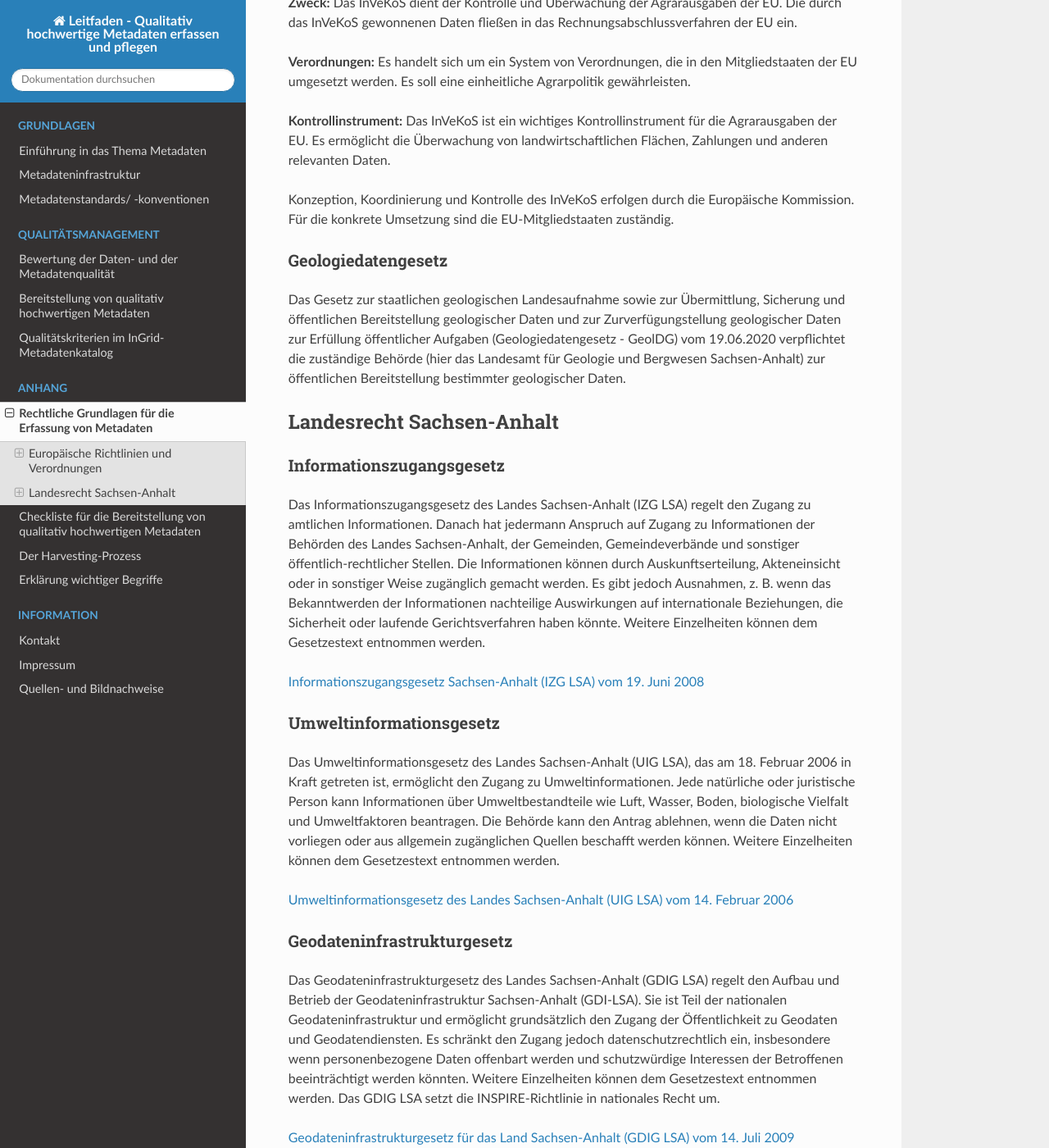
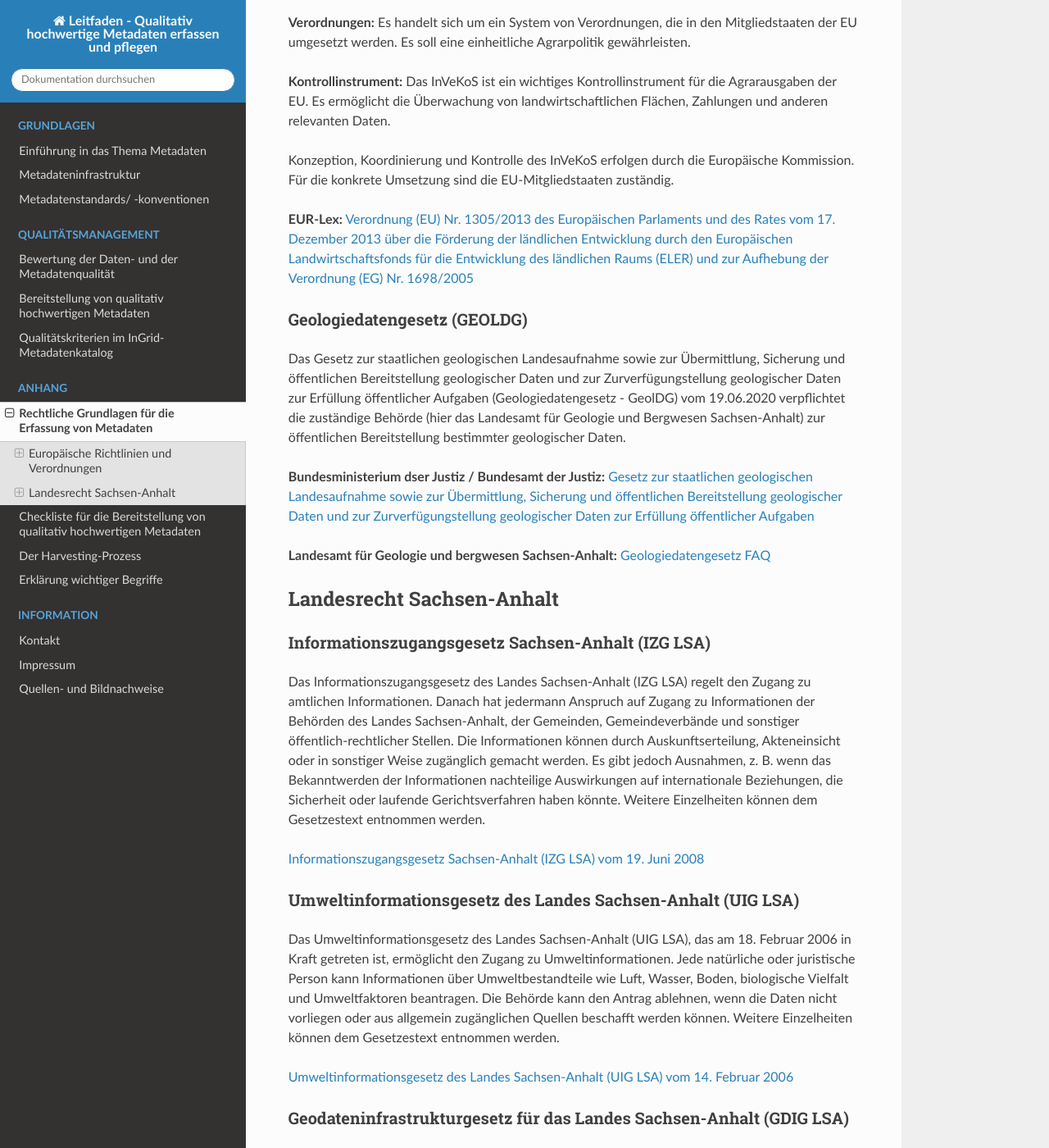
Before and after one commit to tomiwo/ingrid-mdk-st-high-quality-metadata, a Sphinx documentation site: the page built from docs/anhang/rechtliche-grundlagen.rst, in a window 1280 px wide and 1400 px high, scrolled down 4157 px. Shown: the whole window at 82% size. Built offline with Sphinx 7.4.7 and the Read the Docs theme 3.1.0, drawn with Linux system fonts in a browser that asks for light colours; some of the changed text lies outside the part shown.

Commit message:
Update rechtliche-grundlagen.rst

```diff
--- a/docs/anhang/rechtliche-grundlagen.rst
+++ b/docs/anhang/rechtliche-grundlagen.rst
@@ -12,9 +12,7 @@ EU OD-PSI-Richtlinie
 Die Richtlinie (EU) 2019/1024 des Europäischen Parlaments und des Rates vom 20. Juni 2019 über offene Daten und die Weiterverwendung von Informationen des öffentlichen Sektors (Neufassung) (kurz Open Data und Public Sector Information-Richtlinie – OD-PSI-Richtlinie) reguliert die Weiterverwendung von Verwaltungsinformationen, zu denen man Zugang erhalten hat. Diese Informationen können Geodaten, Katasterinformationen, statistische oder rechtliche Informationen im Besitz öffentlicher Stellen oder öffentlicher Unternehmen sowie öffentlich finanzierte Forschungsdaten umfassen. Für bestimmte im Besitz öffentlicher Stellen oder öffentlicher Unternehmen befindlicher hochwertiger Datensätze werden zudem in einer Durchführungsverordnung die Modalitäten deren Veröffentlichung und Weiterverwendung geregelt. Die ODPSI-Richtlinie trat am 16. Juli 2019 in Kraft und ersetzt die PSI-Richtlinie aus dem Jahr 2003. Ihr Hauptziel ist die Schaffung eines Rechtsrahmens für die Weiterverwendung öffentlicher Informationen und zielt darauf ab, den Binnenmarkt zu stärken und die datengestützte Gesellschaft zu fördern. Im Folgenden werden einige wesentliche Punkte in Bezug auf Daten  und Metadaten gemäß der OD-PSI-Richtlinie dargelegt:
 
 
-**Zugang und Nutzung:**
-
-Die OD-PSI-Richtlinie regelt nicht den Zugang zu Verwaltungsinformationen, sondern die Bedingungen für die Weiterverwendung dieser Informationen. Der Zugang zu den betreffenden Informationen muss sich aus anderen Gesetzen ergeben, wie beispielsweise dem Informationsfreiheitsgesetz (IFG) oder der Umsetzung der INSPIRE-Richtlinie.
+**Zugang und Nutzung:** Die OD-PSI-Richtlinie regelt nicht den Zugang zu Verwaltungsinformationen, sondern die Bedingungen für die Weiterverwendung dieser Informationen. Der Zugang zu den betreffenden Informationen muss sich aus anderen Gesetzen ergeben, wie beispielsweise dem Informationsfreiheitsgesetz (IFG) oder der Umsetzung der INSPIRE-Richtlinie.
 Die Weiterverwendung von Geodaten ist in der PSI-Richtlinie geregelt. Diese betrifft die Weiterverwendung von Geodaten als „hochwertige Datensätze”.
 
 Hochwertige Datensätze sind Dokumente, deren Weiterverwendung wichtige Vorteile für Gesellschaft, Umwelt und Wirtschaft bietet. Sie eignen sich insbesondere für die Schaffung von Mehrwertdiensten, Anwendungen und neuen Arbeitsplätzen.
@@ -64,16 +62,16 @@ Die als hochwertige Datensätze identifizierten Daten sind folgenden sechs Kateg
 - Unternehmen und Eigentümerschaft von Unternehmen
 - Mobilität
 
-**Veröffentlichung und Zugänglichkeit:** Seit dem 09.06.2024 müssen öffentliche Stellen die in der DVO-HVD benannten hochwertigen Datensätze als offene Daten anbieten. Dies bedeutet insbesondere, dass die hochwertigen Datensätze
+**Veröffentlichung und Zugänglichkeit:** Seit dem 09.06.2024 müssen öffentliche Stellen die in der DVO-HVD benannten hochwertigen Datensätze als offene Daten anbieten. Dies bedeutet insbesondere, dass die hochwertigen Datensätze:
 
-- in einem maschinenlesbaren Format (z.B. CSV, JSON oder XML) und über Anwendungsprogrammierschnittstellen (APIs) sowie, sofern im Anhang angegeben, als “Massendownload” zur Verfügung gestellt werden.
+- in einem maschinenlesbaren Format (z.B. CSV, JSON oder XML) und über Anwendungsprogrammierschnittstellen (APIs) sowie, sofern im Anhang angegeben, als “Massendownload” zur Verfügung gestellt werden,
 - mit entsprechenden Metadaten zu beschreiben sind,
 - über das Internet frei zugänglich und
 - unter einer offenen Lizenz frei nutzbar sein müssen.
 
 **EUR-Lex:** `Durchführungsverordnung (EU) 2023/138 der Kommission vom 21. Dezember 2022 zur Festlegung bestimmter hochwertiger Datensätze und der Modalitäten ihrer Veröffentlichung und Weiterverwendung (Text von Bedeutung für den EWR) <https://eur-lex.europa.eu/legal-content/DE/TXT/?toc=OJ%3AL%3A2023%3A019%3AFULL&uri=uriserv%3AOJ.L_.2023.019.01.0043.01.DEU>`_
 
-**GovData:** `Hochwertige Datensätze - Die EU-Kommission verpflichtet seine Mitgliedsstaaten zur Freigabe hochwertiger Datensätze <https://www.govdata.de/neues/-/blogs/hochwertige-datensatze>`_
+**GovData:** `Hochwertige Datensätze - Die EU-Kommission verpflichtet seine Mitgliedsstaaten zur Freigabe hochwertiger Datensätze <https://www.govdata.de/informationen/hochwertige-datensaetze>`_
 
 
 INSPIRE-Richtlinie
@@ -111,45 +109,51 @@ Hier einige wichtige Informationen dazu:
 Konzeption, Koordinierung und Kontrolle des InVeKoS erfolgen durch die Europäische Kommission. Für die konkrete Umsetzung sind die EU-Mitgliedstaaten zuständig.
 
 
-Geologiedatengesetz
-^^^^^^^^^^^^^^^^^^^
+**EUR-Lex:** `Verordnung (EU) Nr. 1305/2013 des Europäischen Parlaments und des Rates vom 17. Dezember 2013 über die Förderung der ländlichen Entwicklung durch den Europäischen Landwirtschaftsfonds für die Entwicklung des ländlichen Raums (ELER) und zur Aufhebung der Verordnung (EG) Nr. 1698/2005 <https://eur-lex.europa.eu/legal-content/DE/ALL/?uri=celex%3A32013R1305>`_
+
+
+
+Geologiedatengesetz (GEOLDG)
+^^^^^^^^^^^^^^^^^^^^^^^^^^^^
 Das Gesetz zur staatlichen geologischen Landesaufnahme sowie zur Übermittlung, Sicherung und öffentlichen Bereitstellung geologischer Daten und zur Zurverfügungstellung geologischer Daten zur Erfüllung öffentlicher Aufgaben (Geologiedatengesetz - GeolDG) vom 19.06.2020 verpflichtet die zuständige Behörde (hier das Landesamt für Geologie und Bergwesen Sachsen-Anhalt) zur öffentlichen Bereitstellung bestimmter geologischer Daten.
 
+**Bundesministerium dser Justiz / Bundesamt der Justiz:** `Gesetz zur staatlichen geologischen Landesaufnahme sowie zur Übermittlung, Sicherung und öffentlichen Bereitstellung geologischer Daten und zur Zurverfügungstellung geologischer Daten zur Erfüllung öffentlicher Aufgaben <https://www.gesetze-im-internet.de/geoldg/>`_
+
+
+**Landesamt für Geologie und bergwesen Sachsen-Anhalt:** `Geologiedatengesetz FAQ <https://lagb.sachsen-anhalt.de/geologie/geologiedatengesetz/geologiedatengesetz-faq>`_
 
 
 
 Landesrecht Sachsen-Anhalt
 ---------------------------
 
-Informationszugangsgesetz
-^^^^^^^^^^^^^^^^^^^^^^^^^^
+Informationszugangsgesetz Sachsen-Anhalt (IZG LSA)
+^^^^^^^^^^^^^^^^^^^^^^^^^^^^^^^^^^^^^^^^^^^^^^^^^^
 
 Das Informationszugangsgesetz des Landes Sachsen-Anhalt (IZG LSA) regelt den Zugang zu amtlichen Informationen. Danach hat jedermann Anspruch auf Zugang zu Informationen der Behörden des Landes Sachsen-Anhalt, der Gemeinden, Gemeindeverbände und sonstiger öffentlich-rechtlicher Stellen. Die Informationen können durch Auskunftserteilung, Akteneinsicht oder in sonstiger Weise zugänglich gemacht werden. Es gibt jedoch Ausnahmen, z. B. wenn das Bekanntwerden der Informationen nachteilige Auswirkungen auf internationale Beziehungen, die Sicherheit oder laufende Gerichtsverfahren haben könnte. Weitere Einzelheiten können dem Gesetzestext entnommen werden.
 
 `Informationszugangsgesetz Sachsen-Anhalt (IZG LSA) vom 19. Juni 2008 <https://www.landesrecht.sachsen-anhalt.de/bsst/document/jlr-InfZGSTrahmen>`_
 
 
-Umweltinformationsgesetz
-^^^^^^^^^^^^^^^^^^^^^^^^
+Umweltinformationsgesetz des Landes Sachsen-Anhalt (UIG LSA)
+^^^^^^^^^^^^^^^^^^^^^^^^^^^^^^^^^^^^^^^^^^^^^^^^^^^^^^^^^^^^
 
 Das Umweltinformationsgesetz des Landes Sachsen-Anhalt (UIG LSA), das am 18. Februar 2006 in Kraft getreten ist, ermöglicht den Zugang zu Umweltinformationen. Jede natürliche oder juristische Person kann Informationen über Umweltbestandteile wie Luft, Wasser, Boden, biologische Vielfalt und Umweltfaktoren beantragen. Die Behörde kann den Antrag ablehnen, wenn die Daten nicht vorliegen oder aus allgemein zugänglichen Quellen beschafft werden können. Weitere Einzelheiten können dem Gesetzestext entnommen werden.
 
 `Umweltinformationsgesetz des Landes Sachsen-Anhalt (UIG LSA) vom 14. Februar 2006 <https://www.landesrecht.sachsen-anhalt.de/bsst/document/jlr-UIGSTrahmen>`_
 
 
-Geodateninfrastrukturgesetz
-^^^^^^^^^^^^^^^^^^^^^^^^^^^^
+Geodateninfrastrukturgesetz für das Landes Sachsen-Anhalt (GDIG LSA)
+^^^^^^^^^^^^^^^^^^^^^^^^^^^^^^^^^^^^^^^^^^^^^^^^^^^^^^^^^^^^^^^^^^^^
 
 Das Geodateninfrastrukturgesetz des Landes Sachsen-Anhalt (GDIG LSA) regelt den Aufbau und Betrieb der Geodateninfrastruktur Sachsen-Anhalt (GDI-LSA). Sie ist Teil der nationalen Geodateninfrastruktur und ermöglicht grundsätzlich den Zugang der Öffentlichkeit zu Geodaten und Geodatendiensten. Es schränkt den Zugang jedoch datenschutzrechtlich ein, insbesondere wenn personenbezogene Daten offenbart werden und schutzwürdige Interessen der Betroffenen beeinträchtigt werden könnten. Weitere Einzelheiten können dem Gesetzestext entnommen werden. Das GDIG LSA setzt die INSPIRE-Richtlinie in nationales Recht um.
-
 
 `Geodateninfrastrukturgesetz für das Land Sachsen-Anhalt (GDIG LSA) vom 14. Juli 2009 <https://www.landesrecht.sachsen-anhalt.de/bsst/document/jlr-GDIGSTrahmen>`_
 
 
-Landesentwicklungsgesetz Sachsen-Anhalt
-^^^^^^^^^^^^^^^^^^^^^^^^^^^^^^^^^^^^^^^
+Landesentwicklungsgesetz Sachsen-Anhalt (LEntwG LSA)
+^^^^^^^^^^^^^^^^^^^^^^^^^^^^^^^^^^^^^^^^^^^^^^^^^^^^^
 
 Das Landesentwicklungsgesetz Sachsen-Anhalt (LEntwG LSA) vom 23. April 2015 verpflichtet die zuständigen Stellen, Auszüge aus dem Amtlichen Raumordnungs-Informationssystem in definierten Standards mit den Geodatendiensten des Landes über das Geodatenportal und das Geodatennetzwerk des Landes bereitzustellen.
 
-
 `Landesentwicklungsgesetz Sachsen-Anhalt (LEntwG LSA) vom 23. April 2015 <https://www.landesrecht.sachsen-anhalt.de/bsst/document/jlr-LEntwGSTrahmen>`_
```
